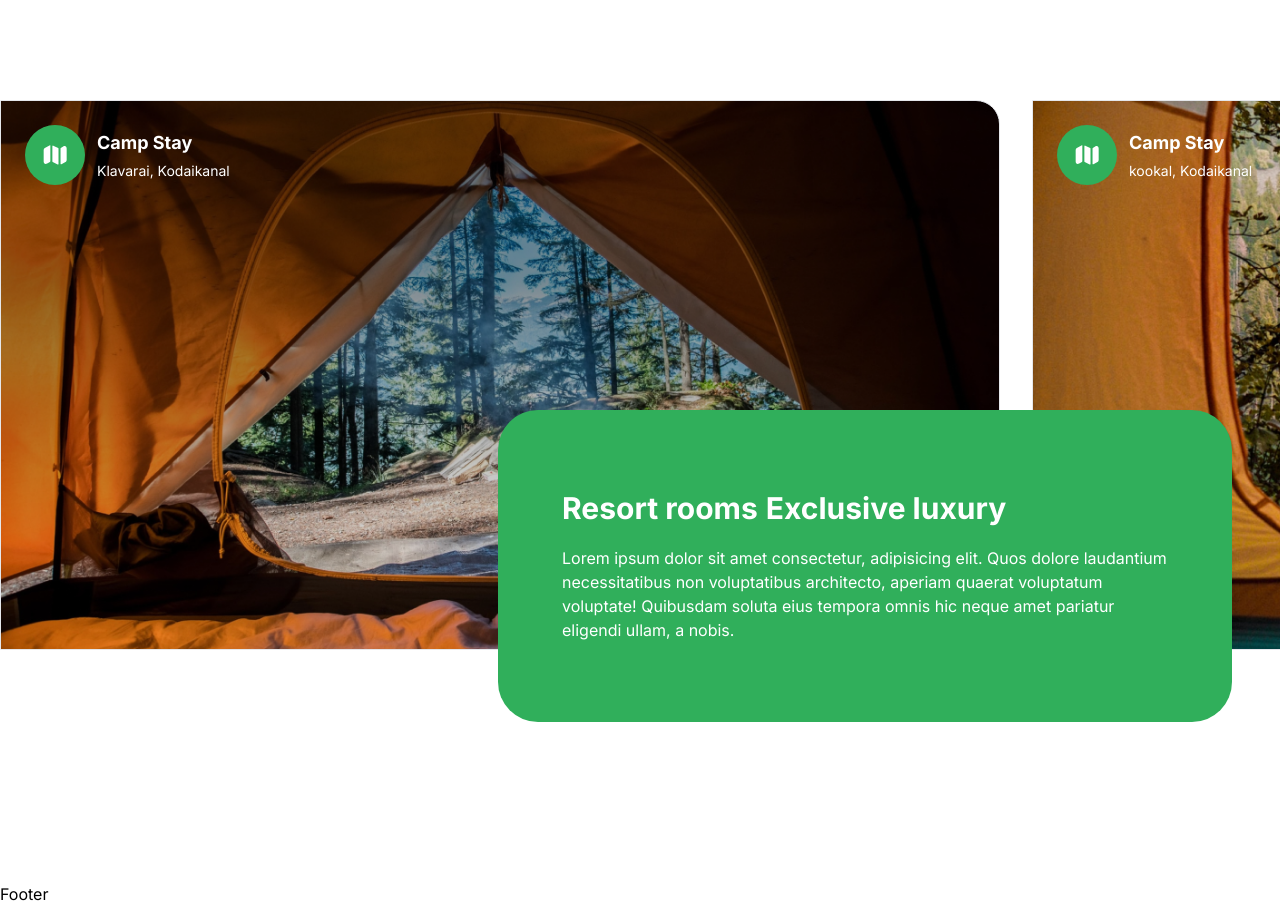
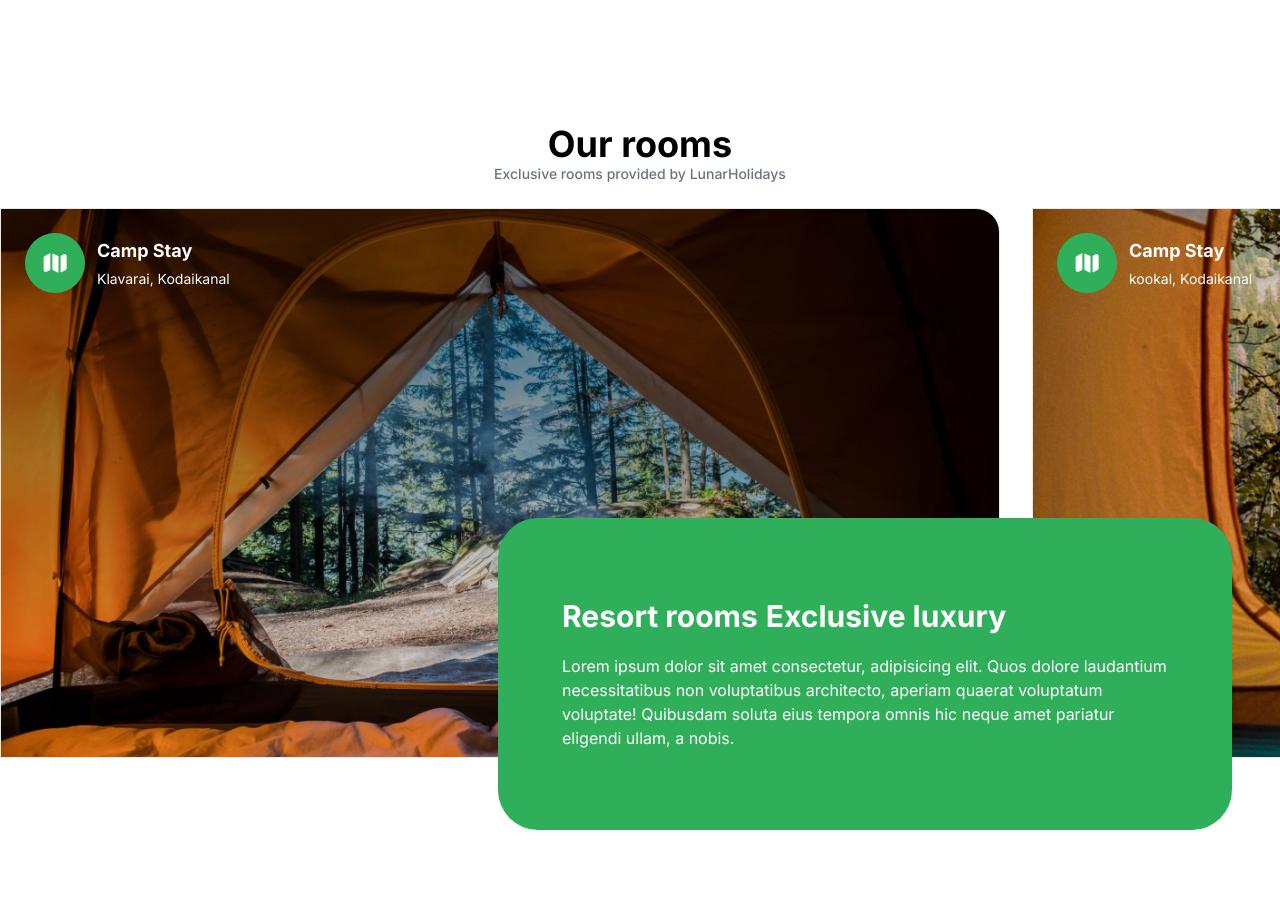
Before and after one commit to Abinsonsuresh/LunarHolidays-Nextjs, a Next.js app: page / in a window 1280 px wide. Shown: the part 2540-3461 px from the top of the page. Built offline with nearby package versions, Linux system fonts and the light colour scheme.

Commit message:
title added for room carousel

```diff
--- a/src/app/components/ResortsCarousel.tsx
+++ b/src/app/components/ResortsCarousel.tsx
@@ -39,6 +39,11 @@ const RoomCard = ({ background, title, desc }: CardProps) => {
 const ResortsCarousel = () => {
     return (
         <div className="lg:max-container relative flex flex-col  py-10 lg:mb-10 lg:py-20 xl:mb-20">
+            <div className="flex justify-center items-center flex-col my-6">
+            <h3 className="text-4xl font-bold">Our rooms</h3>
+            <p className="text-sm text-gray-500 font-medium">Exclusive rooms provided by LunarHolidays</p>
+
+            </div>
             <div className="flex h-[300px] md:h-[550px] w-full items-start justify-start gap-8 overflow-x-auto hide-scrollbar ">
                 <RoomCard background="bg-bg-img-1" title="Camp Stay" desc="Klavarai, Kodaikanal" />
                 <RoomCard background="bg-bg-img-2" title="Camp Stay" desc="kookal, Kodaikanal" />
```
